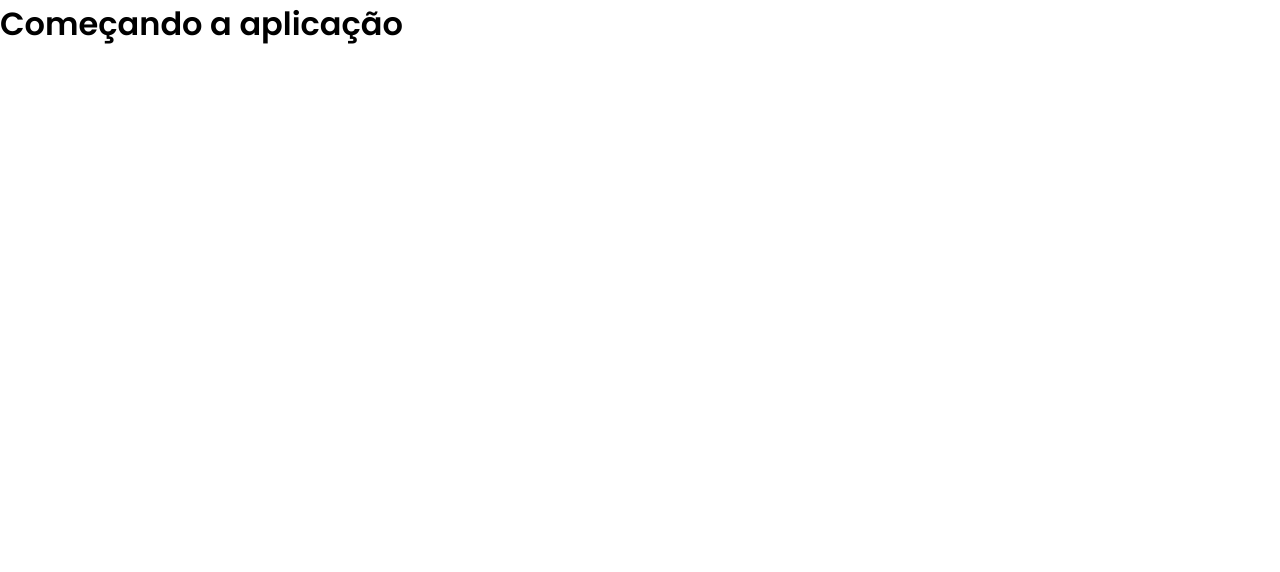
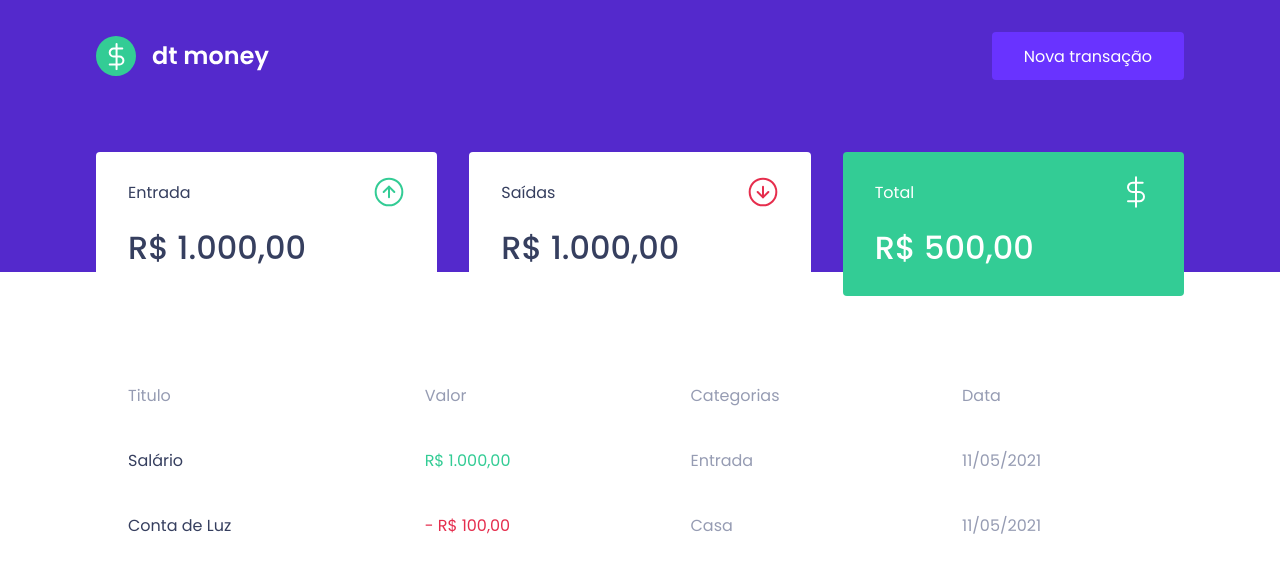
Before and after one commit to diego64/dtmoney, a React (Create React App) app: page / in a window 1280 px wide. Shown: the top 572 px of the page. Built offline with nearby package versions, Linux system fonts and the light colour scheme.

Commit message:
Criacao dos componentes

```diff
--- a/public/index.html
+++ b/public/index.html
@@ -10,7 +10,7 @@
 
     <title>dtmoney</title>
 
-    <link href="https://fonts.googleapis.com/css2?family=Poppins:wght@400;600&display=swap" rel="stylesheet">
+    <link href="https://fonts.googleapis.com/css2?family=Poppins:wght@400;500;600&display=swap" rel="stylesheet">
 
   </head>
   <body>
--- a/src/App.tsx
+++ b/src/App.tsx
@@ -1,10 +1,14 @@
+import { Dashboard } from "./components/Dashboard";
+import { Header } from "./components/Herder";
+
 import { GlobalStyle } from "./styles/global";
 
 export function App() {
   return (
-    <div className="App">
-      <h1>Começando a aplicação</h1>
+    <>
+      <Header />
+      <Dashboard />
       <GlobalStyle />
-    </div>
+    </>
   );
 }
--- /dev/null
+++ b/src/components/Dashboard/index.tsx
@@ -0,0 +1,12 @@
+import { Summary } from '../Summary';
+import { TransactionsTable } from '../TransactionsTable';
+import { Container } from './styles';
+
+export function Dashboard() {
+    return(
+        <Container>
+            <Summary />
+            <TransactionsTable />
+        </Container>
+    );
+}
--- /dev/null
+++ b/src/components/Dashboard/styles.ts
@@ -0,0 +1,7 @@
+import styled from "styled-components";
+
+export const Container = styled.main`
+    max-width: 1120px;
+    margin: 0 auto;
+    padding: 2.5rem 1rem;
+`;
--- /dev/null
+++ b/src/components/Herder/index.tsx
@@ -0,0 +1,15 @@
+import logoImg from '../../assets/logo.svg';
+import { Container, Content } from './styles';
+
+export function Header() {
+    return (
+        <Container>
+            <Content>
+                <img src={logoImg} alt="dt money" />
+                    <button type="button">
+                        Nova transação
+                </button>
+            </Content>
+        </Container>
+    )
+}
--- /dev/null
+++ b/src/components/Herder/styles.ts
@@ -0,0 +1,31 @@
+import styled from 'styled-components';
+
+export const Container = styled.header`
+    background: var(--blue)
+`;
+
+export const Content = styled.div`
+    max-width: 1120px;
+    margin: 0 auto;
+
+    padding: 2rem 1rem 12rem;
+    display: flex;
+    align-items: center;
+    justify-content: space-between;
+
+    button {
+        font-size: 1rem;
+        color: #FFF;
+        background: var(--blue-light);
+        border: 0;
+        padding: 0 2rem;
+        border-radius: 0.25rem;
+        height: 3rem;
+
+        transition: filter 0.2s;
+
+        &:hover {
+            filter: brightness(0.9);
+        }
+    }
+`;
--- /dev/null
+++ b/src/components/Summary/index.tsx
@@ -0,0 +1,35 @@
+import incomeImg from '../../assets/income.svg';
+import outcomeImg from '../../assets/outcome.svg';
+import totalImg from '../../assets/total.svg';
+
+import { Container } from "./styles";
+
+export function Summary() {
+    return(
+        <Container>
+            <div>
+                <header>
+                    <p>Entrada</p>
+                    <img src={incomeImg} alt="Entradas" />
+                </header>
+                <strong>R$ 1.000,00</strong>
+            </div>
+
+            <div>
+                <header>
+                    <p>Saídas</p>
+                    <img src={outcomeImg} alt="Saídas" />
+                </header>
+                <strong>R$ 1.000,00</strong>
+            </div>
+
+            <div className="highlight-background">
+                <header>
+                    <p>Total</p>
+                    <img src={totalImg} alt="Total" />
+                </header>
+                <strong>R$ 500,00</strong>
+            </div>
+        </Container>
+    );
+}
--- /dev/null
+++ b/src/components/Summary/styles.ts
@@ -0,0 +1,34 @@
+import styled from "styled-components";
+
+export const Container = styled.div`
+    display: grid;
+    grid-template-columns: repeat(3, 1fr);
+    gap: 2rem;
+    margin-top: -10rem;
+
+    div {
+        background: var(--shape);
+        padding: 1.5rem 2rem;
+        border-radius: 0.25rem;
+        color: var(--text-title);
+
+        header {
+        display: flex;
+        align-items: center;
+        justify-content: space-between
+    }
+
+    strong {
+        display: block;
+        margin-top: 1rem;
+        font-size: 2rem;
+        font-weight: 500;
+        line-height: 3rem;
+    }
+
+    &.highlight-background {
+    background: var(--green);
+    color: #FFF
+    }
+  }
+`;
--- /dev/null
+++ b/src/components/TransactionsTable/index.tsx
@@ -0,0 +1,34 @@
+import { Container } from "./styles";
+
+export function TransactionsTable() {
+    return(
+        <Container>
+            <table>
+                <thead>
+                  <tr>
+                    <th>Titulo</th>
+                    <th>Valor</th>
+                    <th>Categorias</th>
+                    <th>Data</th>
+                  </tr>
+                </thead>
+
+                <tbody>
+                    <tr>
+                        <td>Salário</td>
+                        <td className="deposit">R$ 1.000,00</td>
+                        <td>Entrada</td>
+                        <td>11/05/2021</td>
+                    </tr>
+
+                    <tr>
+                        <td>Conta de Luz</td>
+                        <td className="withdraw">- R$ 100,00</td>
+                        <td>Casa</td>
+                        <td>11/05/2021</td>
+                    </tr>
+                </tbody>
+            </table>
+        </Container>
+    );
+};
--- /dev/null
+++ b/src/components/TransactionsTable/styles.ts
@@ -0,0 +1,38 @@
+import styled from "styled-components";
+
+export const Container = styled.div`
+    margin-top: 4rem;
+
+    table {
+        width: 100%;
+        border-spacing: 0 0.5rem;
+    }
+
+    th {
+        color: var(--text-body);
+        font-weight: 400;
+        padding: 1rem 2rem;
+        text-align: left;
+        line-height: 1.5rem;
+    }
+
+    td {
+        padding: 1rem 2rem;
+        border: 0;
+        background: var(--shape);
+        color: var(--text-body);
+        border-radius: 0.25rem;
+
+        &:first-child {
+            color: var(--text-title)
+        }
+
+        &.deposit {
+            color: var(--green)
+        }
+
+        &.withdraw {
+            color: var(--red)
+        }
+    }
+`;
--- a/src/styles/global.ts
+++ b/src/styles/global.ts
@@ -4,12 +4,13 @@
     :root {
         --background: #F0F2F5;
         --red: #E52E4E;
+        --green: #33CC95;
         --blue: #5429CC;
 
         --blue-light: #6933FF;
 
         --text-title: #363F5F;
-        --text-boy: #969CB3;
+        --text-body: #969CB3;
 
         --shape: #FFFFFF;
     }
```
